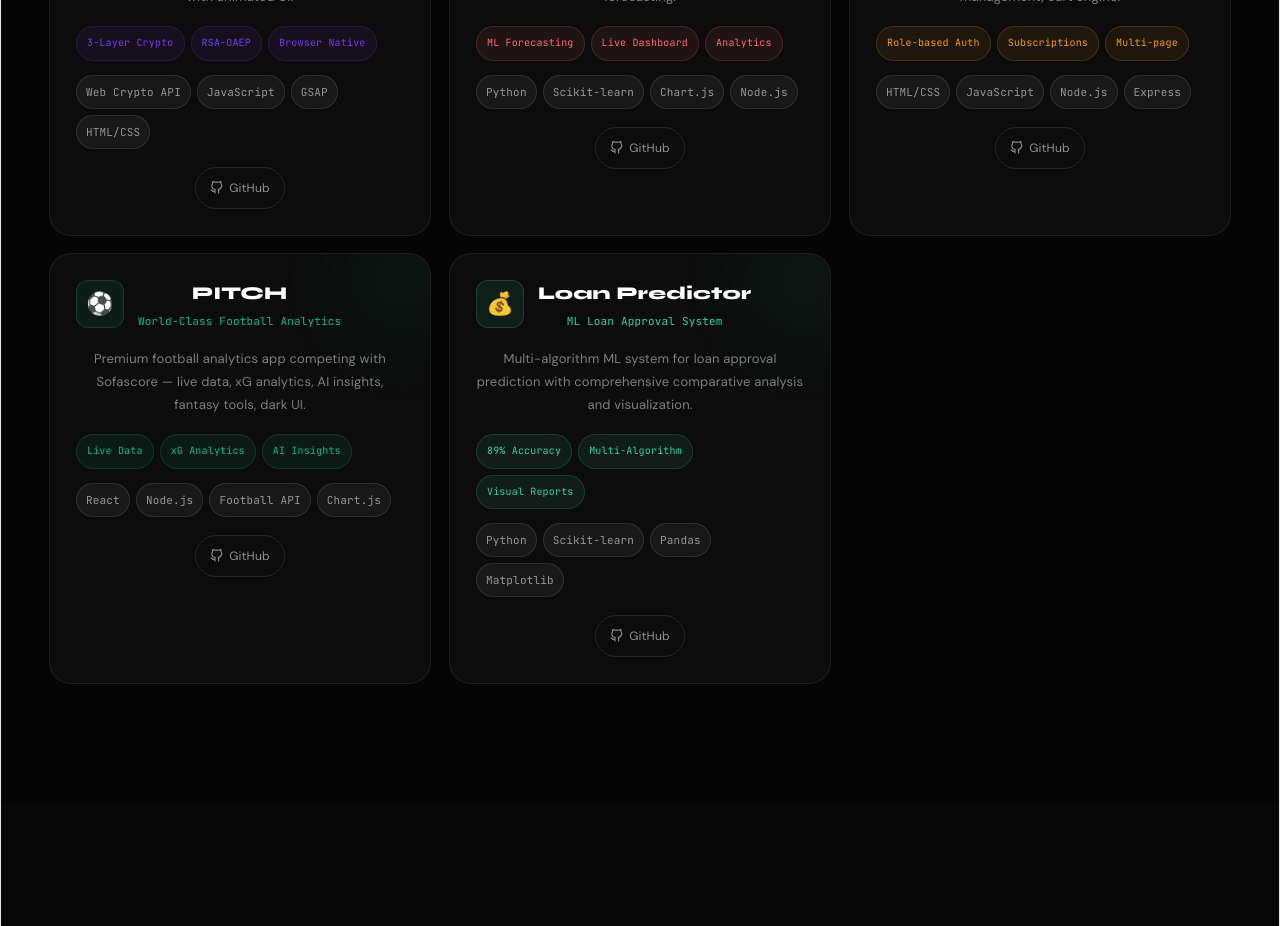
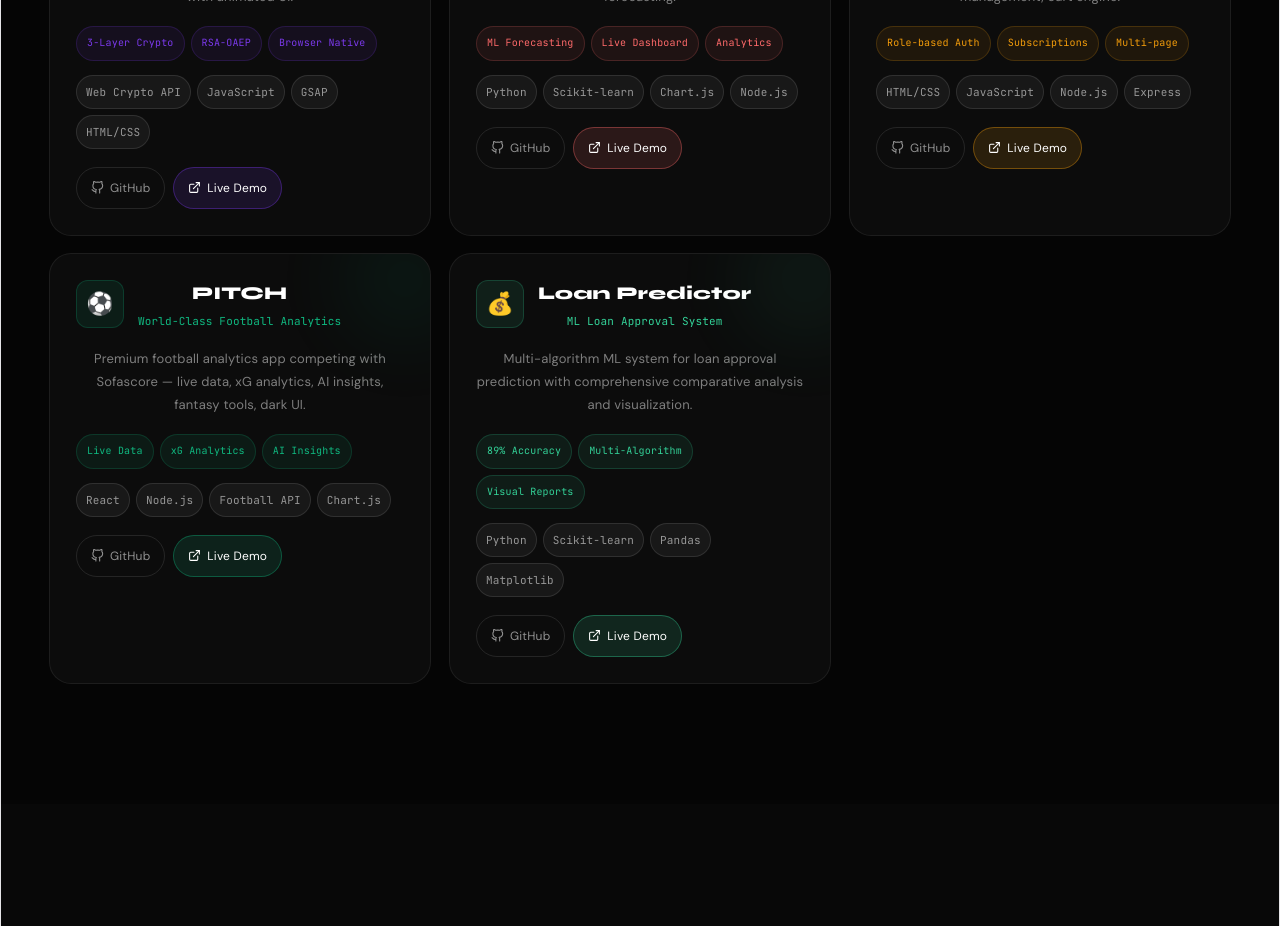
Before and after one commit to GauravYadav1430/NewPortfolio, a React (Vite) app: page / in a window 1280 px wide. Shown: the part 4240-5166 px from the top of the page. Built offline with nearby package versions, Linux system fonts and the light colour scheme.

Commit message:
trying new changes in website using demo links

```diff
--- a/src/App.jsx
+++ b/src/App.jsx
@@ -62,6 +62,7 @@ const PROJECTS = [
     metrics: ["3-Layer Crypto", "RSA-OAEP", "Browser Native"],
     color: "#7C3AED",
     github: "https://github.com/GauravYadav1430/CascadeLock-V2",
+    demo: "https://agrivision-1e1f.onrender.com/",
   },
   {
     id: 3, emoji: "📊", name: "MESScope",
@@ -71,6 +72,7 @@ const PROJECTS = [
     metrics: ["ML Forecasting", "Live Dashboard", "Analytics"],
     color: "#FF6B6B",
     github: "https://github.com/GauravYadav1430",
+    demo: "https://agrivision-1e1f.onrender.com/",
   },
   {
     id: 4, emoji: "🍱", name: "Tiffy",
@@ -80,6 +82,7 @@ const PROJECTS = [
     metrics: ["Role-based Auth", "Subscriptions", "Multi-page"],
     color: "#F59E0B",
     github: "https://github.com/GauravYadav1430",
+    demo: "https://agrivision-1e1f.onrender.com/",
   },
   {
     id: 5, emoji: "⚽", name: "PITCH",
@@ -89,6 +92,7 @@ const PROJECTS = [
     metrics: ["Live Data", "xG Analytics", "AI Insights"],
     color: "#10B981",
     github: "https://github.com/GauravYadav1430",
+    demo: "https://agrivision-1e1f.onrender.com/",
   },
   {
     id: 6, emoji: "💰", name: "Loan Predictor",
@@ -98,6 +102,7 @@ const PROJECTS = [
     metrics: ["89% Accuracy", "Multi-Algorithm", "Visual Reports"],
     color: "#34D399",
     github: "https://github.com/GauravYadav1430",
+    demo: "https://agrivision-1e1f.onrender.com/",
   },
 ];
 
@@ -266,12 +271,15 @@ function ProjectCard({ p }) {
     const y = (e.clientY - r.top)  / r.height - 0.5;
     e.currentTarget.style.transform = `perspective(700px) rotateY(${x*14}deg) rotateX(${-y*14}deg) scale(1.02)`;
   };
+
   return (
     <div onMouseMove={onMove}
       onMouseEnter={e => { e.currentTarget.style.borderColor=`${p.color}50`; e.currentTarget.style.boxShadow=`0 24px 64px ${p.color}22`; }}
       onMouseLeave={e => { e.currentTarget.style.transform="perspective(700px) rotateY(0) rotateX(0) scale(1)"; e.currentTarget.style.borderColor="rgba(255,255,255,0.07)"; e.currentTarget.style.boxShadow="none"; }}
       style={{ background:"rgba(255,255,255,0.03)", border:"1px solid rgba(255,255,255,0.07)", borderRadius:22, padding:"26px", transition:"transform 0.15s ease, box-shadow 0.3s, border-color 0.3s", willChange:"transform", position:"relative", overflow:"hidden", cursor:"default" }}>
+
       <div style={{ position:"absolute", top:-40, right:-40, width:130, height:130, borderRadius:"50%", background:p.color, opacity:0.07, filter:"blur(40px)", pointerEvents:"none" }} />
+
       <div style={{ display:"flex", gap:14, alignItems:"flex-start", marginBottom:14 }}>
         <div style={{ width:48, height:48, borderRadius:12, background:`${p.color}18`, border:`1px solid ${p.color}35`, display:"flex", alignItems:"center", justifyContent:"center", fontSize:22, flexShrink:0 }}>{p.emoji}</div>
         <div>
@@ -279,19 +287,43 @@ function ProjectCard({ p }) {
           <div style={{ color:p.color, fontSize:11, fontFamily:"'JetBrains Mono',monospace", marginTop:2 }}>{p.tagline}</div>
         </div>
       </div>
+
       <p style={{ color:"rgba(255,255,255,0.47)", fontSize:13, lineHeight:1.75, marginBottom:18 }}>{p.desc}</p>
+
       <div style={{ display:"flex", gap:6, flexWrap:"wrap", marginBottom:14 }}>
         {p.metrics.map(m => <span key={m} style={{ padding:"3px 10px", borderRadius:100, background:`${p.color}14`, border:`1px solid ${p.color}30`, color:p.color, fontSize:10, fontFamily:"'JetBrains Mono',monospace" }}>{m}</span>)}
       </div>
+
       <div style={{ display:"flex", gap:6, flexWrap:"wrap", marginBottom:18 }}>
         {p.tech.map(t => <span key={t} style={{ padding:"3px 9px", borderRadius:100, background:"rgba(255,255,255,0.05)", border:"1px solid rgba(255,255,255,0.1)", color:"rgba(255,255,255,0.55)", fontSize:11, fontFamily:"'JetBrains Mono',monospace" }}>{t}</span>)}
       </div>
+
+      {/* ══════════════ ACTION BUTTONS ══════════════ */}
+      <div style={{ display: "flex", gap: 8 }}>
+
+        {/* GitHub Button */}
+        {p.github && (
           <a href={p.github} target="_blank" rel="noreferrer"
             style={{ display:"inline-flex", alignItems:"center", gap:6, fontSize:12, color:"rgba(255,255,255,0.55)", textDecoration:"none", padding:"7px 14px", borderRadius:100, border:"1px solid rgba(255,255,255,0.1)", transition:"all 0.2s" }}
             onMouseEnter={e => { e.currentTarget.style.background="rgba(255,255,255,0.07)"; e.currentTarget.style.color="#fff"; }}
             onMouseLeave={e => { e.currentTarget.style.background="transparent"; e.currentTarget.style.color="rgba(255,255,255,0.55)"; }}>
             <FiGithub size={13} /> GitHub
           </a>
+        )}
+
+        {/* Live Demo Button */}
+        {p.demo && (
+          <a href={p.demo} target="_blank" rel="noreferrer"
+            style={{ display:"inline-flex", alignItems:"center", gap:6, fontSize:12, color:"#fff", textDecoration:"none", padding:"7px 14px", borderRadius:100, border:`1px solid ${p.color}60`, background:`${p.color}20`, transition:"all 0.2s" }}
+            onMouseEnter={e => { e.currentTarget.style.background=`${p.color}40`; e.currentTarget.style.boxShadow=`0 0 12px ${p.color}40`; }}
+            onMouseLeave={e => { e.currentTarget.style.background=`${p.color}20`; e.currentTarget.style.boxShadow="none"; }}>
+            <ExternalLink size={13} /> Live Demo
+          </a>
+        )}
+
+      </div>
+      {/* ═════════════════════════════════════════════ */}
+
     </div>
   );
 }
```
Lines whose indentation alone changed are shown as unchanged.
